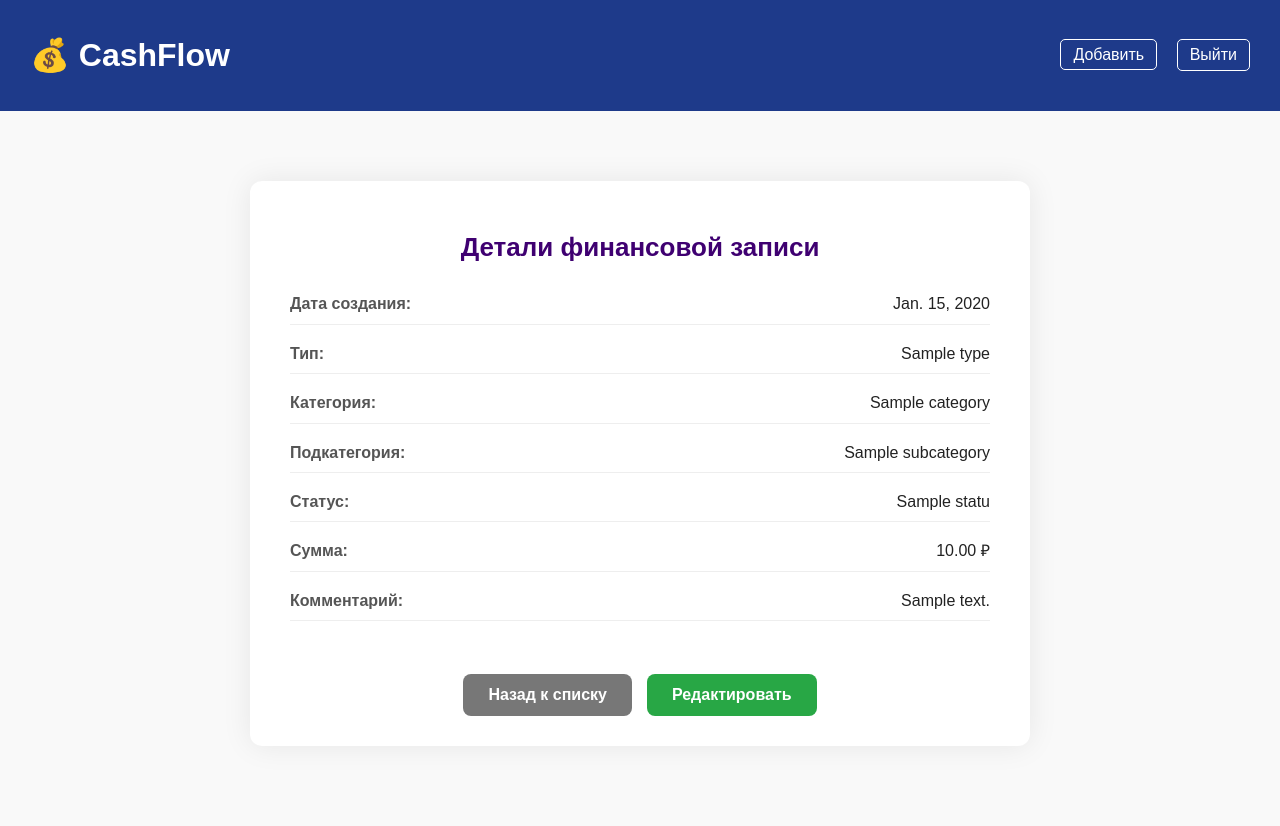
After one commit to NurgazievichR/DDC, a Django app: page /cashflow/1/ in a window 1280 px wide. The commit adds this page. Run offline with Django 5.2, Linux system fonts and the light colour scheme; a user stored in the database is signed in; tables that the repository leaves empty hold one stand-in row (values such as "Sample post").

Commit message:
detail cashflow

```diff
--- a/app/models.py
+++ b/app/models.py
@@ -1,5 +1,7 @@
 from django.db import models
+from django.urls import reverse
 from django.contrib.auth.models import User
+
 
 class Status(models.Model):
     title = models.CharField(max_length=50, unique=True)
@@ -40,3 +42,7 @@ class CashFlow(models.Model):
 
     def __str__(self):
         return f"{self.created_at} - {self.amount} руб."
+
+
+    def get_absolute_url(self):
+        return reverse('cashflow_detail', kwargs={'pk': self.pk})
--- a/app/static/app/css/style.css
+++ b/app/static/app/css/style.css
@@ -242,3 +251,248 @@ main {
         min-width: auto;
     }
 }
+
+.cashflow-detail-container {
+    max-width: 700px;
+    margin: 50px auto 60px auto;
+    background: white;
+    padding: 30px 40px;
+    border-radius: 12px;
+    box-shadow: 0 0 30px rgba(0,0,0,0.08);
+    font-family: Arial, sans-serif;
+}
+
+.cashflow-detail-container h2 {
+    text-align: center;
+    margin-bottom: 30px;
+    font-weight: 700;
+    font-size: 26px;
+    color: #3f0071;
+}
+
+.cashflow-detail-card {
+    display: flex;
+    flex-direction: column;
+    gap: 18px;
+}
+
+.field-row {
+    display: flex;
+    justify-content: space-between;
+    font-size: 16px;
+    line-height: 1.4;
+    border-bottom: 1px solid #eee;
+    padding-bottom: 8px;
+}
+
+.field-label {
+    font-weight: 700;
+    color: #555;
+    max-width: 180px;
+    white-space: nowrap;
+}
+
+.field-value {
+    color: #222;
+    flex-grow: 1;
+    word-wrap: break-word;
+    text-align: right;
+}
+
+/* Стили для формы редактирования */
+.field-input {
+    width: 100%;
+    padding: 10px 12px;
+    border: 1px solid #ccc;
+    border-radius: 6px;
+    font-size: 15px;
+    box-sizing: border-box;
+    transition: border-color 0.3s;
+}
+
+.field-input:focus {
+    border-color: #6c63ff;
+    outline: none;
+}
+
+.field-row label {
+    margin-bottom: 6px;
+    display: block;
+    font-weight: 600;
+    color: #333;
+}
+
+.button-row {
+    margin-top: 35px;
+    text-align: center;
+    display: flex;
+    justify-content: center;
+    gap: 15px;
+}
+
+.btn {
+    display: inline-block;
+    padding: 12px 25px;
+    background-color: #6c63ff;
+    color: white;
+    text-decoration: none;
+    border-radius: 8px;
+    font-weight: 700;
+    font-size: 16px;
+    transition: background-color 0.3s;
+    cursor: pointer;
+    border: none;
+}
+
+.btn:hover {
+    background-color: #4e49b8;
+}
+
+.btn-back {
+    background-color: #777;
+}
+
+.btn-back:hover {
+    background-color: #555;
+}
+
+.btn-edit {
+    background-color: #28a745;
+}
+
+.btn-edit:hover {
+    background-color: #1e7e34;
+}
+
+@media (max-width: 600px) {
+    .cashflow-detail-container {
+        padding: 20px 25px;
+        margin: 30px 15px 40px 15px;
+    }
+
+    .field-row {
+        flex-direction: column;
+        align-items: flex-start;
+    }
+
+    .field-label {
+        max-width: 100%;
+        margin-bottom: 4px;
+    }
+
+    .field-value,
+    .field-input {
+        text-align: left;
+    }
+}
+
+.cashflow-edit-container {
+    max-width: 600px;
+    margin: 40px auto 60px auto;
+    background: white;
+    padding: 35px 40px;
+    border-radius: 12px;
+    box-shadow: 0 6px 20px rgba(0, 0, 0, 0.1);
+    font-family: Arial, sans-serif;
+}
+
+.cashflow-edit-container h2 {
+    text-align: center;
+    font-weight: 700;
+    font-size: 28px;
+    color: #3f0071;
+    margin-bottom: 30px;
+}
+
+.cashflow-edit-form {
+    display: flex;
+    flex-direction: column;
+    gap: 22px;
+}
+
+.cashflow-edit-form label {
+    font-weight: 700;
+    font-size: 15px;
+    color: #444;
+    margin-bottom: 6px;
+    display: block;
+}
+
+.cashflow-edit-form input[type="text"],
+.cashflow-edit-form input[type="number"],
+.cashflow-edit-form input[type="date"],
+.cashflow-edit-form select,
+.cashflow-edit-form textarea {
+    width: 100%;
+    padding: 12px 14px;
+    font-size: 16px;
+    border-radius: 8px;
+    border: 1.5px solid #ccc;
+    box-sizing: border-box;
+    transition: border-color 0.25s ease;
+    font-family: Arial, sans-serif;
+    resize: vertical;
+}
+
+.cashflow-edit-form input[type="text"]:focus,
+.cashflow-edit-form input[type="number"]:focus,
+.cashflow-edit-form input[type="date"]:focus,
+.cashflow-edit-form select:focus,
+.cashflow-edit-form textarea:focus {
+    border-color: #6c63ff;
+    outline: none;
+}
+
+.cashflow-edit-form textarea {
+    min-height: 100px;
+}
+
+.form-buttons {
+    display: flex;
+    justify-content: space-between;
+    gap: 20px;
+    margin-top: 30px;
+}
+
+.form-buttons button,
+.form-buttons a {
+    flex: 1;
+    padding: 14px 0;
+    font-size: 17px;
+    font-weight: 700;
+    border-radius: 8px;
+    text-align: center;
+    cursor: pointer;
+    text-decoration: none;
+    border: none;
+    transition: background-color 0.3s ease;
+    color: white;
+    user-select: none;
+}
+
+.form-buttons button {
+    background-color: #6c63ff;
+}
+
+.form-buttons button:hover {
+    background-color: #4e49b8;
+}
+
+.form-buttons a {
+    background-color: #777;
+}
+
+.form-buttons a:hover {
+    background-color: #555;
+}
+
+@media (max-width: 500px) {
+    .form-buttons {
+        flex-direction: column;
+    }
+    .form-buttons button,
+    .form-buttons a {
+        width: 100%;
+        flex: none;
+    }
+}
--- /dev/null
+++ b/app/templates/app/cashflow_detail.html
@@ -0,0 +1,46 @@
+{% extends 'app/base.html' %}
+{% load static %}
+
+{% block title %}Детали записи - CashFlow{% endblock %}
+
+{% block content %}
+<div class="cashflow-detail-container">
+    <h2>Детали финансовой записи</h2>
+
+    <div class="cashflow-detail-card">
+        <div class="field-row">
+            <span class="field-label">Дата создания:</span>
+            <span class="field-value">{{ cashflow.created_at }}</span>
+        </div>
+        <div class="field-row">
+            <span class="field-label">Тип:</span>
+            <span class="field-value">{{ cashflow.subcategory.category.type.title }}</span>
+        </div>
+        <div class="field-row">
+            <span class="field-label">Категория:</span>
+            <span class="field-value">{{ cashflow.subcategory.category.title }}</span>
+        </div>
+        <div class="field-row">
+            <span class="field-label">Подкатегория:</span>
+            <span class="field-value">{{ cashflow.subcategory.title }}</span>
+        </div>
+        <div class="field-row">
+            <span class="field-label">Статус:</span>
+            <span class="field-value">{{ cashflow.status.title }}</span>
+        </div>
+        <div class="field-row">
+            <span class="field-label">Сумма:</span>
+            <span class="field-value">{{ cashflow.amount }} ₽</span>
+        </div>
+        <div class="field-row">
+            <span class="field-label">Комментарий:</span>
+            <span class="field-value">{{ cashflow.comment|default:"—" }}</span>
+        </div>
+
+        <div class="button-row">
+            <a href="{% url 'index' %}" class="btn btn-back">Назад к списку</a>
+            <a href="{% url 'cashflow_edit' cashflow.pk %}" class="btn btn-edit">Редактировать</a>
+        </div>
+    </div>
+</div>
+{% endblock %}
--- a/app/templates/app/index.html
+++ b/app/templates/app/index.html
@@ -53,6 +53,7 @@
                     <th>Статус</th>
                     <th>Сумма</th>
                     <th>Комментарий</th>
+                    <th>Детали</th>
                 </tr>
             </thead>
             <tbody>
@@ -64,6 +65,7 @@
                     <td>{{ item.status.title }}</td>
                     <td>{{ item.amount }} ₽</td>
                     <td>{{ item.comment }}</td>
+                    <td><a href="{{ item.get_absolute_url }}">Подробнее</a></td>
                 </tr>
                 {% endfor %}
             </tbody>
--- a/app/urls.py
+++ b/app/urls.py
@@ -1,8 +1,10 @@
 from django.urls import path
-from .views import index, register, add_cashflow
+from .views import index, register, add_cashflow, cashflow_detail, cashflow_edit
 
 urlpatterns = [
     path('', index, name='index'),
     path('accounts/register/', register, name='register'),
     path('add/', add_cashflow, name='add_cashflow'),
+    path('cashflow/<int:pk>/', cashflow_detail, name='cashflow_detail'),
+    path('cashflow/<int:pk>/edit/', cashflow_edit, name='cashflow_edit'),
 ]
--- a/app/views.py
+++ b/app/views.py
@@ -1,4 +1,4 @@
-from django.shortcuts import render, redirect
+from django.shortcuts import get_object_or_404, render, redirect
 from django.contrib.auth.decorators import login_required
 from django.contrib.auth import login
 from django.contrib.auth.forms import UserCreationForm
@@ -79,3 +79,37 @@ def add_cashflow(request):
     else:
         form = CashFlowForm()
     return render(request, 'app/add.html', {'form': form})
+
+@login_required
+def cashflow_detail(request, pk):
+    cashflow = get_object_or_404(CashFlow, pk=pk, user=request.user)
+    return render(request, 'app/cashflow_detail.html', {'cashflow': cashflow})
+
+
+@login_required
+def cashflow_edit(request, pk):
+    cashflow = get_object_or_404(CashFlow, pk=pk, user=request.user)
+    subcategories = Subcategory.objects.filter(category=cashflow.subcategory.category)
+    statuses = Status.objects.all()
+
+    if request.method == "POST":
+        cashflow.subcategory_id = request.POST.get('subcategory')
+        cashflow.status_id = request.POST.get('status')
+        cashflow.amount = request.POST.get('amount')
+        cashflow.comment = request.POST.get('comment')
+        cashflow.save()
+        return redirect('cashflow_detail', pk=cashflow.pk)
+
+    form_initial = {
+        'subcategory': cashflow.subcategory.id,
+        'status': cashflow.status.id,
+        'amount': cashflow.amount,
+        'comment': cashflow.comment,
+        'created_at': cashflow.created_at,
+    }
+    return render(request, 'app/cashflow_edit.html', {
+        'cashflow': cashflow,
+        'subcategories': subcategories,
+        'statuses': statuses,
+        'form': form_initial,
+    })
```
Also changed, not shown: other parts of app/static/app/css/style.css (+24 -15 lines), app/templates/app/cashflow_edit.html (added, +48 -0 lines).
